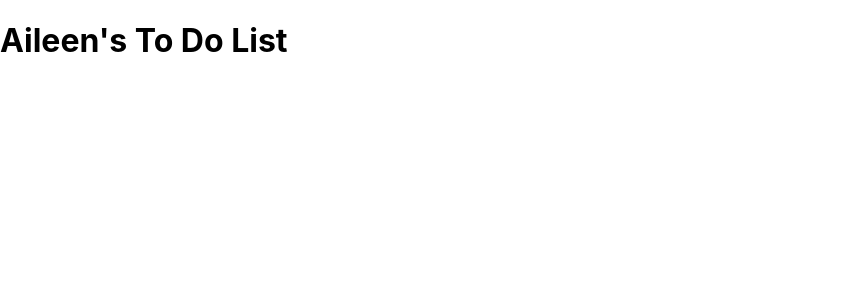
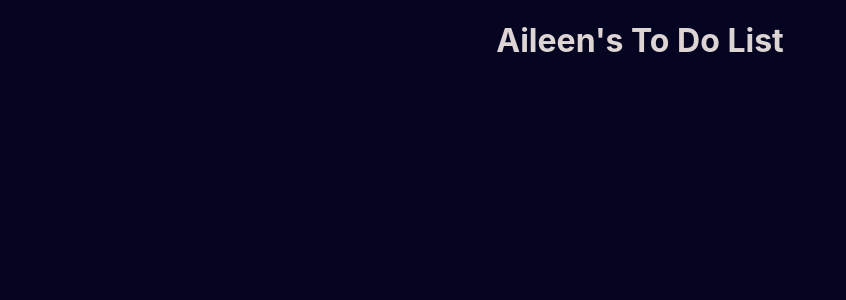
Before and after one commit to adonegan/react-todo-list, a React (Create React App) app: page / in a window 1280 px wide. Shown: the top 300 px of the page, without its empty margins (0-846 px from the left). Built offline with nearby package versions, Linux system fonts and the light colour scheme.

Commit message:
update text and background color

```diff
--- a/src/components/Title.js
+++ b/src/components/Title.js
@@ -3,7 +3,7 @@ import React from 'react';
 const Title = () => {
     return (
         <header>
-            <h1>Aileen's To Do List</h1>
+            <h1 class="title">Aileen's To Do List</h1>
         </header>
     );
 };
--- a/src/index.css
+++ b/src/index.css
@@ -5,9 +5,15 @@ body {
     sans-serif;
   -webkit-font-smoothing: antialiased;
   -moz-osx-font-smoothing: grayscale;
+  background-color: rgb(5, 5, 34);
 }
 
 code {
   font-family: source-code-pro, Menlo, Monaco, Consolas, 'Courier New',
     monospace;
 }
+
+.title {
+  color: rgb(221, 212, 212);
+  text-align: center;
+}
```
